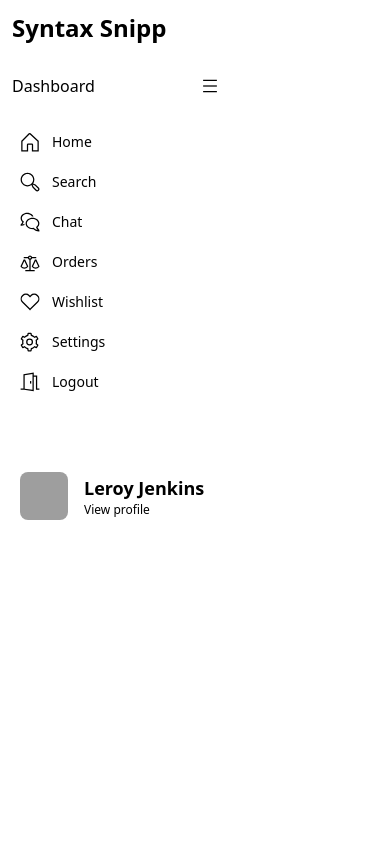
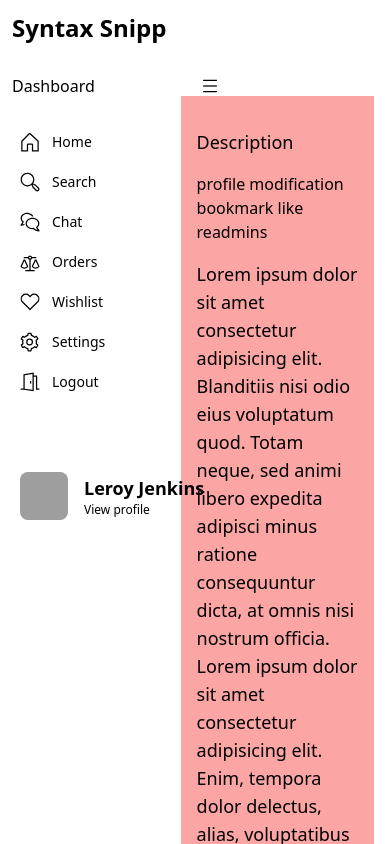
Before and after one commit to Dishant1804/SyntaxSnipp, a React (Vite) app in the folder frontend/: page /post/1 in a window 390 px wide. Shown: the top 844 px of the page. Built offline with nearby package versions, Linux system fonts and the light colour scheme; grey boxes are pictures that could not be loaded.

Commit message:
responsive post structure

```diff
--- a/frontend/src/pages/ExpandedPost.tsx
+++ b/frontend/src/pages/ExpandedPost.tsx
@@ -2,13 +2,27 @@ import { useSelector } from 'react-redux';
 import { RootState } from '../redux/store';
 
 const ExpandedPost = () => {
-  const state = useSelector((state : RootState) => state.postWithId);
+  const state = useSelector((state: RootState) => state.postWithId);
   console.log(state.data);
 
   return (
-    <div className="flex flex-col">
-      <h1>{state.data?.title}</h1>
+    <div className='grid grid-cols-1 md:grid-cols-4 place-content-center w-screen h-full mt-10 px-4'>
+      <div className='flex flex-col w-full col-span-1 md:col-start-2 md:col-end-4 bg-red-300 p-4 md:p-8'>
+        <h1 className='text-2xl md:text-4xl font-bold'>{state.data?.title}</h1>
+        <p className='text-lg md:text-2xl mt-4'>
+          Description
+        </p>
+        <div className='text-base md:text-lg mt-4'>
+          profile modification bookmark like readmins
+        </div>
+        <div className='text-lg md:text-xl mt-4'>
+          {/* {state.data?.content} */}
+          Lorem ipsum dolor sit amet consectetur adipisicing elit. Blanditiis nisi odio eius voluptatum quod. Totam neque, sed animi libero expedita adipisci minus ratione consequuntur dicta, at omnis nisi nostrum officia.
+          Lorem ipsum dolor sit amet consectetur adipisicing elit. Enim, tempora dolor delectus, alias, voluptatibus omnis sint minus fugiat quis quae eaque vero dolores nam non. Repudiandae fugiat officia repellendus quasi.
+        </div>
+      </div>
     </div>
   );
 };
+
 export default ExpandedPost;
```
